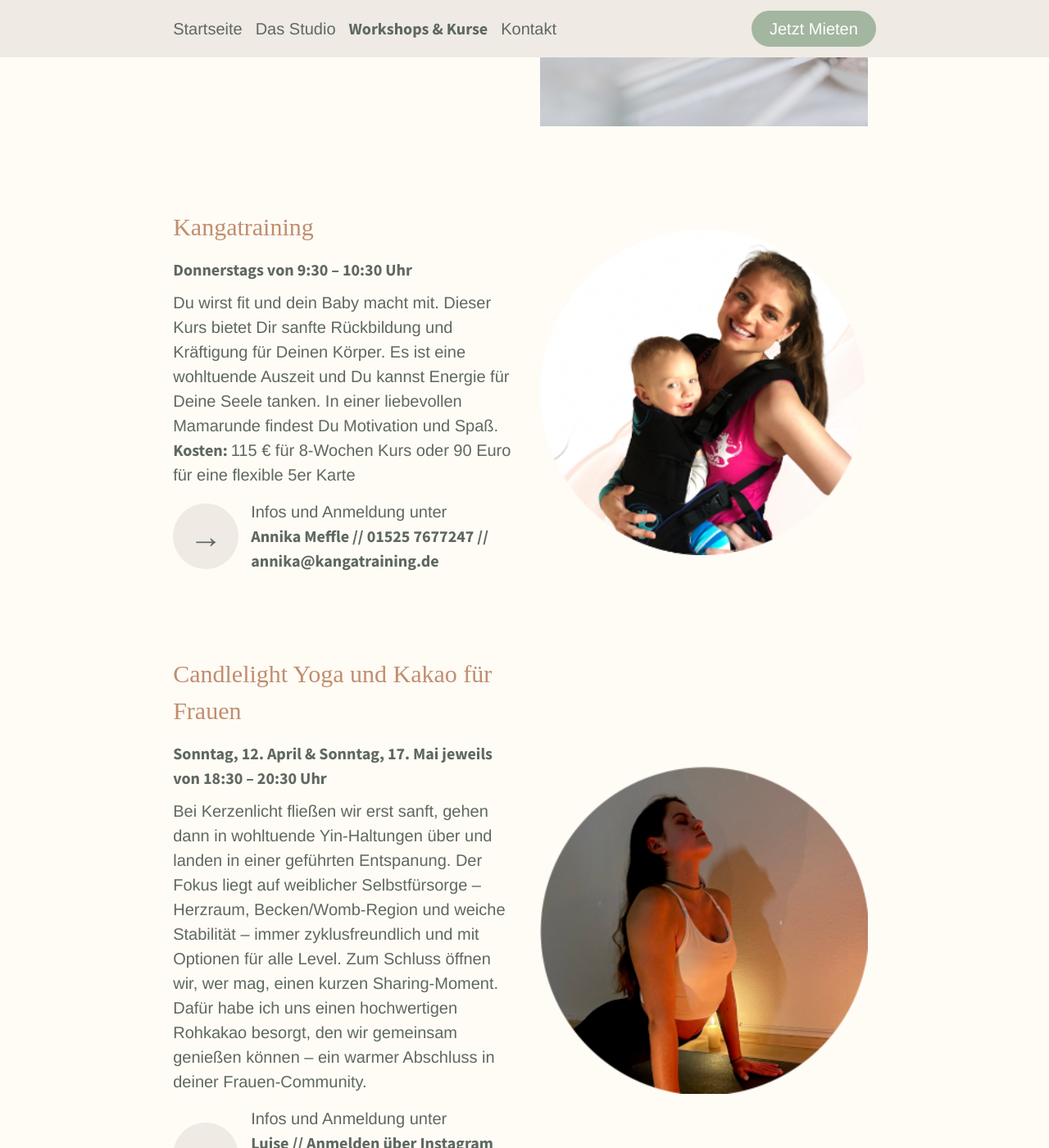
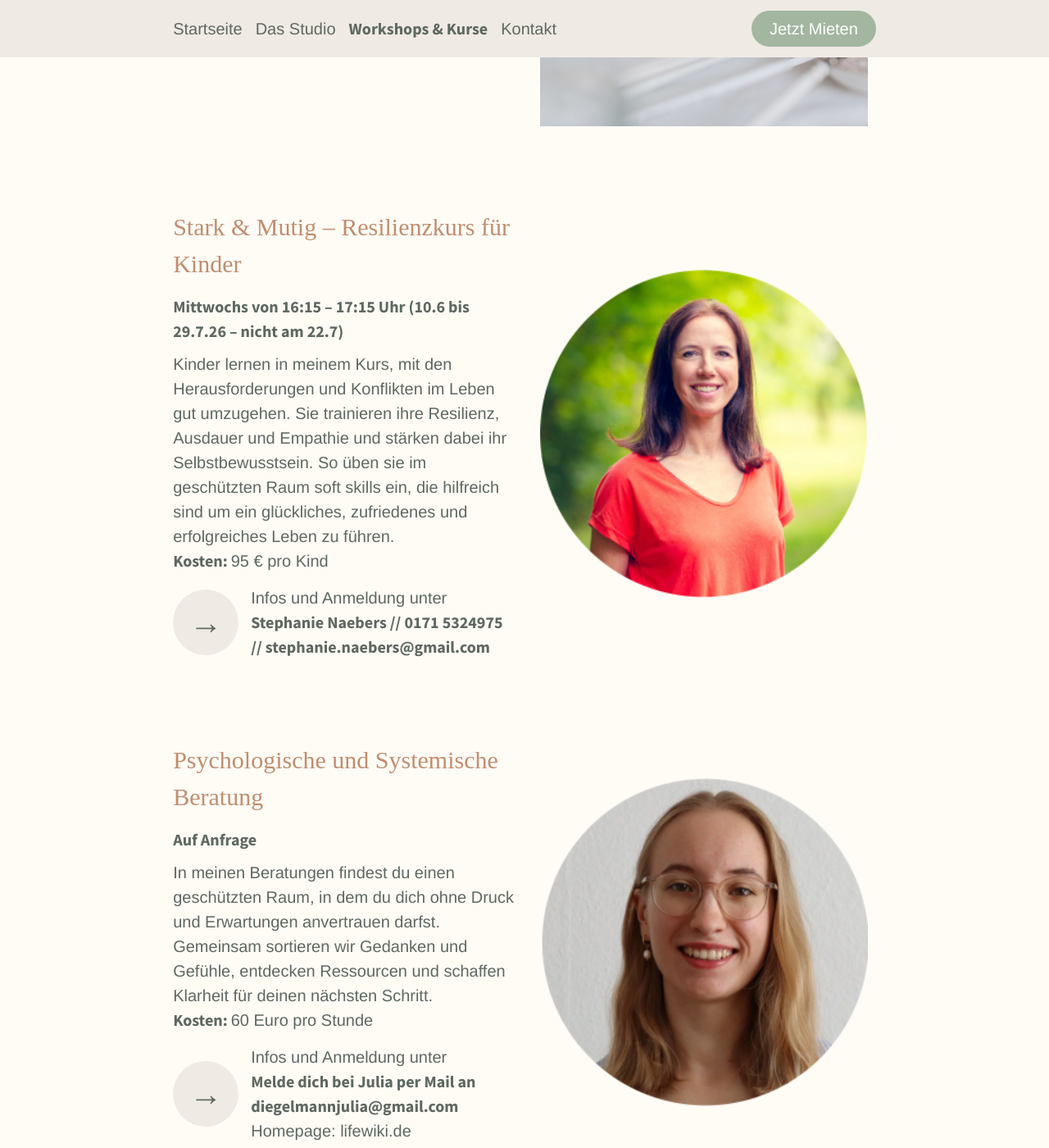
Before and after one commit to sonjafeitsch/meine-nische-website, a Jekyll site: the page built from kurse.html, in a window 1280 px wide and 1400 px high, scrolled down 575 px. Shown: the whole window at 82% size. Built offline with Jekyll 4.4.1, drawn with Linux system fonts in a browser that asks for light colours; some web fonts are replaced; some of the changed text lies outside the part shown.

Commit message:
update events

```diff
--- a/kurse.html
+++ b/kurse.html
@@ -4,44 +4,15 @@ title: Meine Nische | Kurse
 style: kurse.css
 permalink: kurse
 events:
-  - name: "Kangatraining"
-    image: annika.png
-    time:  Donnerstags von 9:30 – 10:30 Uhr
-    description: "Du wirst fit und dein Baby macht mit. Dieser Kurs bietet Dir sanfte Rückbildung und Kräftigung für Deinen Körper.
-    Es ist eine wohltuende Auszeit und Du kannst Energie für Deine Seele tanken. In einer liebevollen Mamarunde findest Du Motivation und Spaß."
-    costs: "115 € für 8-Wochen Kurs oder 90 Euro für eine flexible 5er Karte"
-    address: "Annika Meffle // 01525 7677247 // annika@kangatraining.de"
-  - name: "Candlelight Yoga und Kakao für Frauen"
-    image: luisa2.png
-    time:  Sonntag, 12. April & Sonntag, 17. Mai jeweils von 18:30 – 20:30 Uhr
-    description: "Bei Kerzenlicht fließen wir erst sanft, gehen dann in wohltuende Yin-Haltungen über und landen in einer
-    geführten Entspanung. Der Fokus liegt auf weiblicher Selbstfürsorge – Herzraum, Becken/Womb-Region und
-    weiche Stabilität – immer zyklusfreundlich und mit Optionen für alle Level. Zum Schluss öffnen wir, wer mag,
-    einen kurzen Sharing-Moment. Dafür habe ich uns einen hochwertigen Rohkakao besorgt, den wir gemeinsam genießen
-    können – ein warmer Abschluss in deiner Frauen-Community."
-    address: "Luise // Anmelden über Instagram luisol.bloom oder per Mail an info@luisol.com"
-  - name: "Yoga Dance Flow"
-    image: luisa.png
-    time:  Sonntag, 3. Mai von 11 – 12:30 Uhr
-    description: "Yoga trifft Tanz! Wir lassen los, schalten den Kopf aus und kommen ins Spüren.
-    Mit einfachen Sequenzen kombinieren wir Yoga Asanas mit tänzerischem Rhythmus. Keine Vorkenntnisse nötig.
-    Es geht um Fühlen, Sein und Spaß haben. Nach 90 Min Flow und Entspannung, gehen wir gemeinsam einen Kaffee (o.ä.) trinken
-    und können Teilen, Kennenlernen und uns Austauschen."
-    costs: "20 Euro (16 Euro für Studis)"
-    address: "Luisa // Anmelden über Instagram luisol.bloom oder per Mail an info@luisol.com"
-  - name: "Achtsames Kranzbinden"
-    image: meditation.png
-    time:  Sonntag, 26. April von 17 – 18:30 Uhr
-    description: "Um anzukommen beginnen wir mit einer sanften Meditation und Reflexion. Dann binden wir individuelle
-    Frühlingskränze aus Materialien, die uns die Natur zu dieser Jahreszeit schenkt."
-    address: "Nina // Anmelden per Mail an nina_yoga@web.de oder Instagram nina_yoga.art"
-    costs: "30 Euro pro Person (inkl. Material)"
-  - name: "Yoga Community"
-    image: yogaCommunity.png
-    time:  Freitags von 17:30 – 18:30 Uhr (ab 6. März 2026)
-    description: "Unser Wissen auf Deine Matte: Wir verbinden vielfältige Tools aus Atmung, Bewegung und Meditation zu einer liebevollen Praxis. Lerne uns
-    und neue Yoginis kennen. Jede*r ist Willkommen!"
-    address: "Analena & Christina // Anmelden per Mail an yogacommunitywue@gmail.com"
+  - name: "Stark & Mutig – Resilienzkurs für Kinder"
+    image: stephanie.png
+    time:  Mittwochs von 16:15 – 17:15 Uhr (10.6 bis 29.7.26 – nicht am 22.7)
+    description: "Kinder lernen in meinem Kurs, mit den Herausforderungen und Konflikten im Leben gut umzugehen.
+    Sie trainieren ihre Resilienz, Ausdauer und Empathie und stärken dabei ihr Selbstbewusstsein.
+    So üben sie im geschützten Raum soft skills ein, die hilfreich sind um ein glückliches, zufriedenes und
+    erfolgreiches Leben zu führen."
+    costs: "95 € pro Kind"
+    address: "Stephanie Naebers // 0171 5324975 // stephanie.naebers@gmail.com"
   - name: "Psychologische und Systemische Beratung"
     image: julia.png
     time:  Auf Anfrage
@@ -51,17 +22,6 @@ events:
     costs: "60 Euro pro Stunde"
     address: "Melde dich bei Julia per Mail an diegelmannjulia@gmail.com"
     homepage: "lifewiki.de"
-  - name: "Workshop – Knospenfee des Waldes"
-    image: dominika.png
-    time:  Samstag, 21. März von 13:15 – 15:45 Uhr
-    description: "Die Knospenfee des Waldes steht für die erste leise Magie des Frühlings.
-    In diesem Workshop entsteht gemeinsam mit dir ein sanft-leuchtendes Waldwesen, das Schritt für Schritt
-    Form annimmt und dich spielerisch in die Welt der Aquarellmalerei führt. In diesem Workshop bekommst du eine Vorlage und
-    musst nicht selbst zeichnen. Dadurch kannst du dich voll und ganz aufs Aquarell-Malen fokussieren! Teile des Motivs kannst
-    du austauschen, sodass kein Bild dem anderen gleicht. Lass dich überraschen! Du brauchst keine Vorkenntnisse und lernst weiche Farbübergänge,
-    Hauttöne mischen und die Grundlagen der Aquarellmalerei."
-    address: "Dominika // Per Mail an mail@ominia-art.de"
-    costs: "60 Euro pro Person (inkl. Material)"
   - name: "BAEM! Yoga"
     image: daniela.png
     time: Donnerstag von 19 bis 20 Uhr (ab September 2025)
```
Also changed, not shown: images/events/stephanie.png (added).
